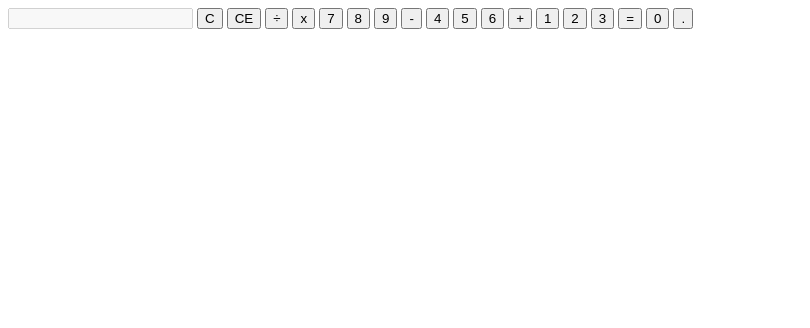
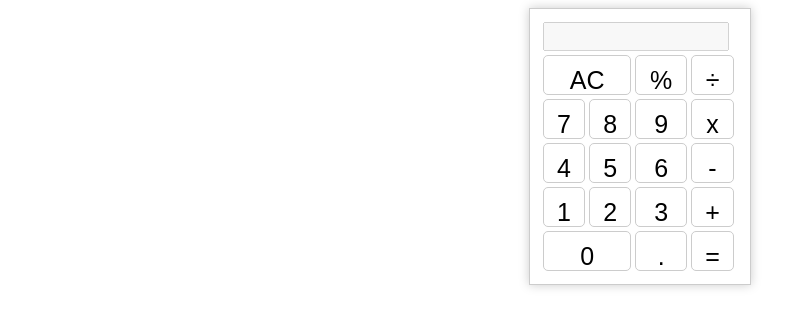
Before and after one commit to sadithap/Calculator-html-css-js, a plain HTML site: page index.html in a window 1280 px wide. Shown: the whole page, without its empty margins (0-810 px from the left). Drawn offline with Linux system fonts and the light colour scheme.

Commit message:
config css

```diff
--- a/index.html
+++ b/index.html
@@ -1,31 +1,48 @@
 <!DOCTYPE html>
 <html>
+
 <head>
-	<title>Calculator</title>
-	<link rel="stylesheet" type="text/css" href="style.css">
+    <title>Calculator</title>
+    <link rel="stylesheet" type="text/css" href="stylesheet.css">
 </head>
+
 <body>
-	<div class="calculator">
-		<input type="text" id="result" disabled>
-		<button onclick="clearResult()">C</button>
-		<button onclick="backspace()">CE</button>
-		<button onclick="insertValue('/')">÷</button>
-		<button onclick="insertValue('*')">x</button>
-		<button onclick="insertValue('7')">7</button>
-		<button onclick="insertValue('8')">8</button>
-		<button onclick="insertValue('9')">9</button>
-		<button onclick="insertValue('-')">-</button>
-		<button onclick="insertValue('4')">4</button>
-		<button onclick="insertValue('5')">5</button>
-		<button onclick="insertValue('6')">6</button>
-		<button onclick="insertValue('+')">+</button>
-		<button onclick="insertValue('1')">1</button>
-		<button onclick="insertValue('2')">2</button>
-		<button onclick="insertValue('3')">3</button>
-		<button onclick="calculateResult()">=</button>
-		<button onclick="insertValue('0')">0</button>
-		<button onclick="insertValue('.')">.</button>
-	</div>
-	<script src="script.js"></script>
+    <div class="calculator">
+        <table>
+            <tr>
+                <th colspan="4"><input type="text" id="result" disabled></th>
+            </tr>
+            <tr>
+                <td colspan="2"><button onclick="clearResult()">AC</button></td>
+                <td><button onclick="insertValue('/100')">%</button></td>
+                <td><button onclick="insertValue('/')">÷</button></td>
+            </tr>
+            <tr>
+                <td><button onclick="insertValue('7')">7</button></td>
+                <td><button onclick="insertValue('8')">8</button></td>
+                <td><button onclick="insertValue('9')">9</button></td>
+                <td><button onclick="insertValue('*')">x</button></td>
+            </tr>
+            <tr>
+                <td><button onclick="insertValue('4')">4</button></td>
+                <td><button onclick="insertValue('5')">5</button></td>
+                <td><button onclick="insertValue('6')">6</button></td>
+                <td><button onclick="insertValue('-')">-</button></td>
+            </tr>
+            <tr>
+                <td><button onclick="insertValue('1')">1</button></td>
+                <td><button onclick="insertValue('2')">2</button></td>
+                <td><button onclick="insertValue('3')">3</button></td>
+                <td><button onclick="insertValue('+')">+</button></td>
+            </tr>
+            <tr>
+                <td colspan="2"><button onclick="insertValue('0')">0</button></td>
+                <td><button onclick="insertValue('.')">.</button></td>
+                <td><button onclick="calculateResult()">=</button></td>
+            </tr>
+        </table>
+    </div>
+    <script src="script.js"></script>
 </body>
+
 </html>
--- a/stylesheet.css
+++ b/stylesheet.css
@@ -1,5 +1,5 @@
 .calculator {
-	margin: 50px auto;
+	margin: auto auto;
 	padding: 10px;
 	width: 200px;
 	border: 1px solid #ccc;
@@ -9,17 +9,15 @@
 
 .calculator input[type="text"] {
 	display: block;
-	margin: 10px auto;
 	padding: 5px;
 	width: 90%;
 }
 
 .calculator button {
-	margin: 5px;
 	padding: 10px;
-	width: 40px;
+	width: 100%;
 	height: 40px;
-	font-size: 18px;
+	font-size: 25px;
 	border-radius: 5px;
 	border: 1px solid #ccc;
 	background-color: #fff;
```
